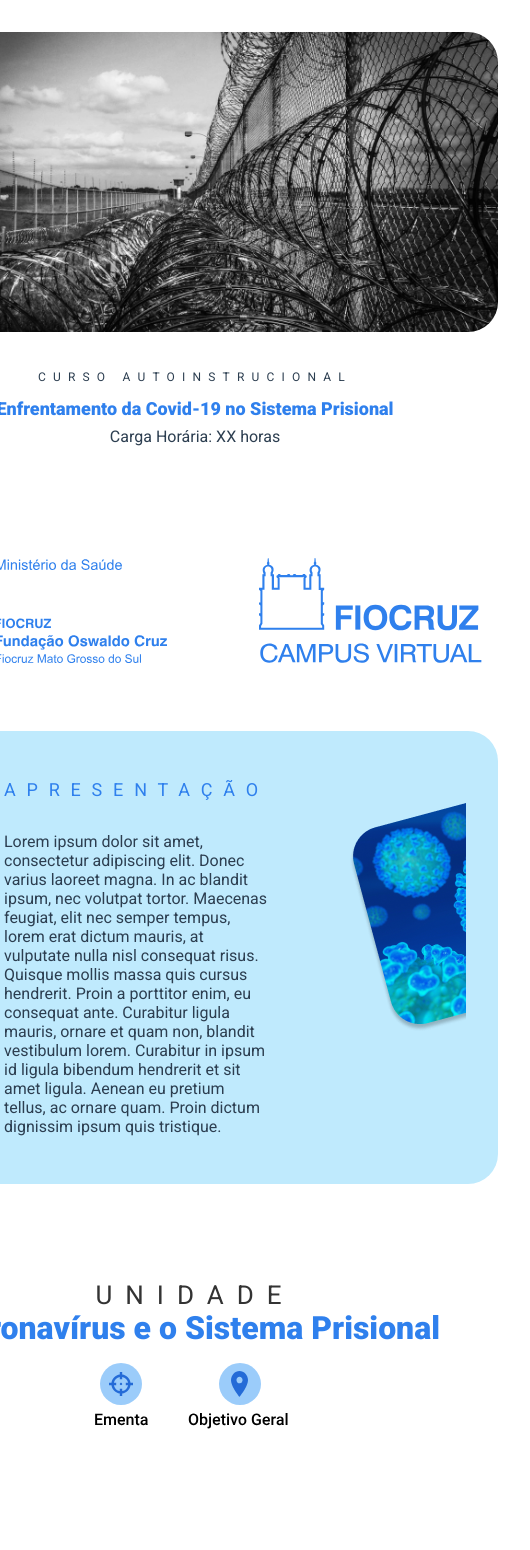
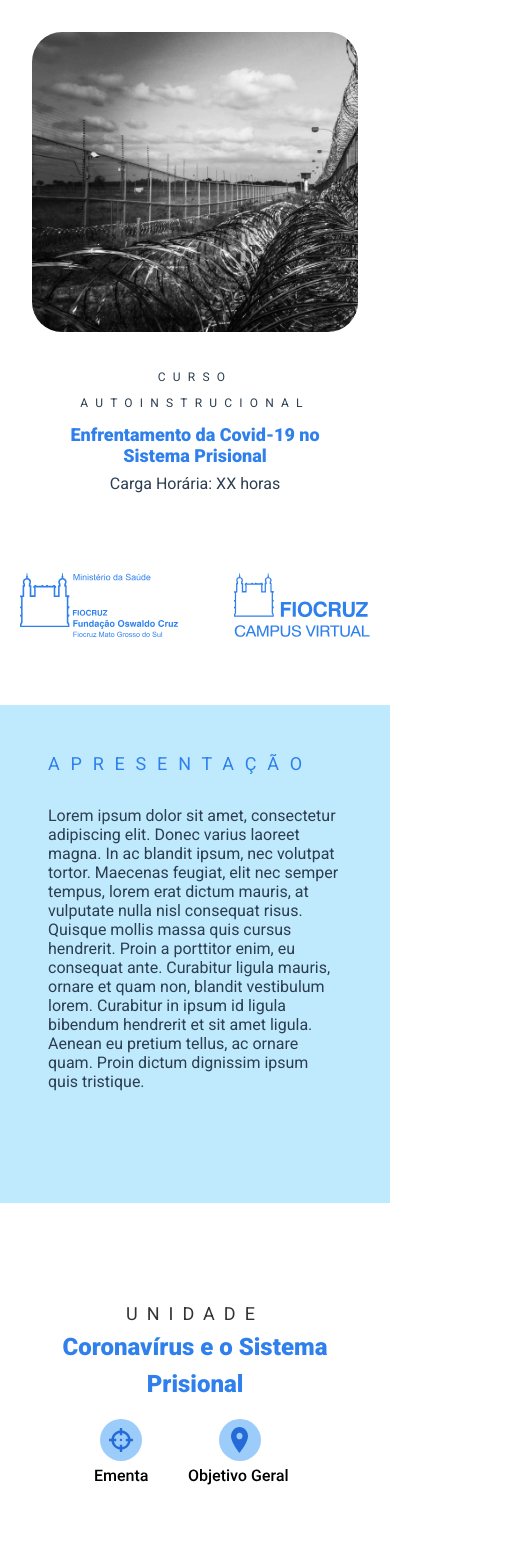
Before and after one commit to mendesrl/fiocruz-coronavirus-code, a Vue app: page / in a window 390 px wide. Shown: the top 1550 px of the page, 530 px wide, since content can reach past the window. Built offline with nearby package versions, Linux system fonts and the light colour scheme.

Commit message:
renomeando classes e melhorando o componente

```diff
--- a/src/components/Body.vue
+++ b/src/components/Body.vue
@@ -4,9 +4,9 @@
       <img alt="Logo Fundação Oswaldo Cruz" src="../assets/img-logo.svg" />
     </div>
     <div class="body__introduction">
-      <div class="texto">
-        <span>APRESENTAÇÃO</span>
-        <p>
+      <div class="introduction">
+        <span class="introduction__title">APRESENTAÇÃO</span>
+        <p class="introduction__content">
           Lorem ipsum dolor sit amet, consectetur adipiscing elit. Donec varius
           laoreet magna. In ac blandit ipsum, nec volutpat tortor. Maecenas
           feugiat, elit nec semper tempus, lorem erat dictum mauris, at
@@ -18,7 +18,7 @@
           tristique.
         </p>
       </div>
-      <div class="image"></div>
+      <div class="introduction__image"></div>
     </div>
     <div class="body__courses">
       <div
@@ -35,7 +35,9 @@
           ></div>
           <div
             class="button button__objetivo"
-            @click="mostrarObjetivos = true"
+            @click="
+              (mostrarObjetivos = true), adicionarObjetivos(item.objetivos)
+            "
           ></div>
         </div>
 
@@ -46,9 +48,14 @@
           </div>
         </Modal>
         <Modal v-if="mostrarObjetivos" @close="mostrarObjetivos = false">
-          <ul v-for="i in item.objetivos" :key="i" slot="body">
-            <li>{{ i }}</li>
-          </ul>
+          <div slot="body">
+            <span class="modal__title">OBJETIVOS DE APRENDIZAGEM</span>
+            <ul class="modal__content">
+              <li v-for="(objetivo, index) in objetivos" :key="index">
+                {{ objetivo }}
+              </li>
+            </ul>
+          </div>
         </Modal>
       </div>
     </div>
@@ -65,6 +72,7 @@ export default {
       mostrarEmenta: false,
       mostrarObjetivos: false,
       ementa: "",
+      objetivos: [],
       conteudo: [
         {
           titulo: "Coronavírus e o Sistema Prisional",
@@ -93,16 +101,17 @@ export default {
     adicionarEmenta(titulo) {
       this.ementa = titulo;
     },
+    adicionarObjetivos(conteudo) {
+      this.objetivos = conteudo;
+    },
   },
 };
 </script>
 <style scoped>
-.body {
-  padding: 32px;
-}
 .body__logo {
   padding: 16px;
 }
+
 .body__introduction {
   background: #bfeafd;
   border-radius: 0px 30px 30px 0px;
@@ -110,11 +119,11 @@ export default {
   margin-top: 48px;
   max-width: 1136px;
 }
-.texto {
+.introduction {
   flex: 1;
   padding: 32px 32px 32px 96px;
 }
-.texto span {
+.introduction__title {
   font-size: 18px;
   line-height: 21px;
   letter-spacing: 0.6em;
@@ -124,11 +133,11 @@ export default {
   align-items: center;
   text-align: center;
 }
-.texto p {
+.introduction__content {
   padding: 16px;
   text-align: left;
 }
-.image {
+.introduction__image {
   flex: 1;
   background: url(../assets/img-3548878.png);
   background-repeat: no-repeat;
@@ -191,15 +200,61 @@ div[class^="course-"] {
   line-height: 26px;
   display: flex;
   align-items: center;
-  text-align: center;
+  text-align: initial;
   letter-spacing: 0.2em;
   color: #ffffff;
 }
 .modal__content {
-  font-size: 17px;
+  font-size: 16px;
   line-height: 21px;
+  color: #ffffff;
+  margin: 32px;
   display: flex;
-  align-items: center;
-  color: #ffffff;
+  text-align: initial;
+}
+
+ul.modal__content {
+  display: block;
+}
+
+@media (max-width: 860px) {
+  .body__logo img {
+    width: 350px;
+  }
+  .introduction {
+    padding: 32px;
+  }
+  .modal__title {
+    font-size: 18px;
+  }
+  .modal__content {
+    font-size: 14px;
+    margin: 16px;
+  }
+
+  .body__courses .title {
+    font-size: 18px;
+  }
+
+  .body__courses .subtitle {
+    font-size: 24px;
+  }
+}
+@media (max-width: 768px) {
+  .body__introduction {
+    width: 100%;
+    border-radius: 0px 0px 0px 0px;
+    flex-direction: column;
+  }
+}
+@media (max-width: 360px) {
+  .body__logo img {
+    width: 300px;
+  }
+}
+@media (max-width: 320px) {
+  .body__logo img {
+    width: 250px;
+  }
 }
 </style>
```
